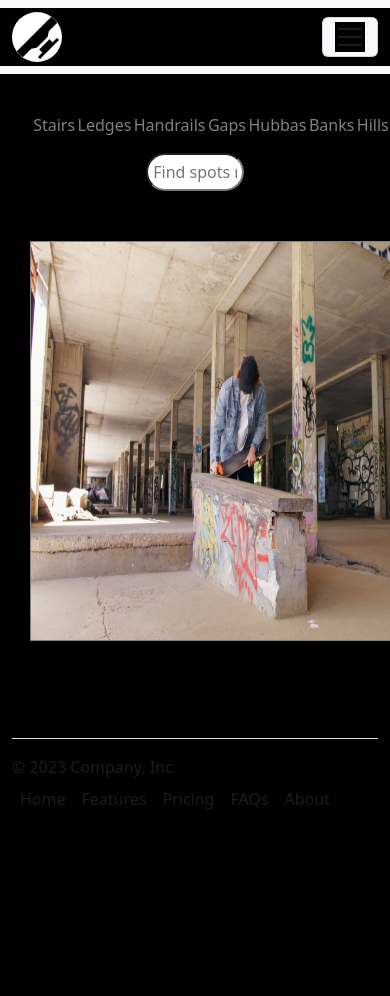
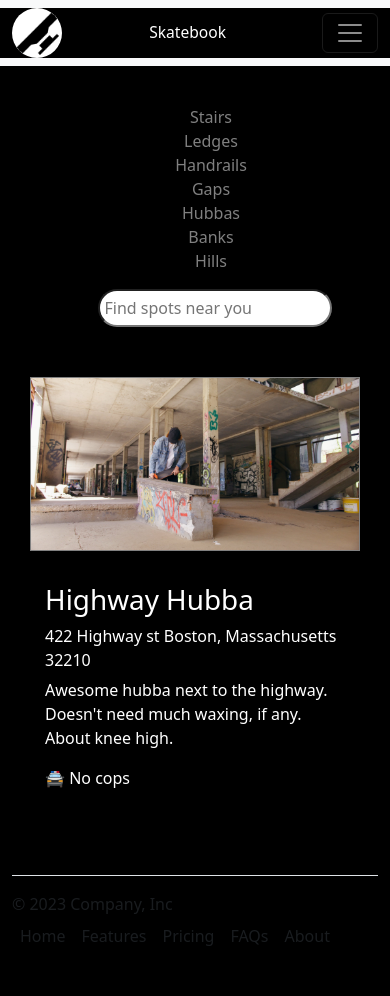
Before and after one commit to FranklinJamesJones89/SkateBook, a Django app: page /spot/1/ in a window 390 px wide; the page is wider, and only the part inside the window is pictured. Before the commit the page ends 809 px from the top of that part, so only its background shows below. Run offline with Django 4.2, Linux system fonts and the light colour scheme; data comes from the database, SQL or seed files in the repository; some libraries are stand-ins or nearby versions.

Commit message:
Implement responsive design

```diff
--- a/skatebooks/static/skatebooks/css/styles.css
+++ b/skatebooks/static/skatebooks/css/styles.css
@@ -18,12 +18,10 @@
 }
 
 .navbar-brand {
-	color: var(--white);
+	font-size: 5vw;
+	color: red;
 }
 
-.nav-item a {
-	color: var(--white);
-}
 
 .dropdown-menu {
 	background-color:var(--black);
@@ -55,6 +53,13 @@
 	list-style: none;
 }
 
+@media (max-width: 1000px) {
+	.index-list-container {
+		display: block;
+		text-align: center;
+	}
+}
+
 .index-list-container a {
 	text-decoration: none;
 	color: var(--grey);
@@ -62,7 +67,7 @@
 
 .index-form {
 	margin: 3%  auto;
-	width: 25%;
+	width: 50%;
 }
 
 .index-form input {
@@ -74,6 +79,12 @@
 	padding: 5px;
 }
 
+@media (max-width: 1000px) {
+	.index-form input {
+		width: 60vw;
+	}
+}
+
 .index-spots-container {
 	display: grid;
 	grid-template-columns: 1fr 1fr 1fr;
@@ -81,6 +92,17 @@
 	width: 90%;
 	color: var(--white);
 
+}
+
+@media (max-width: 1000px) {
+	.index-spots-container {
+		margin-top: 5%;
+		display: block;
+	}
+
+	.index-spots-container div {
+		margin-top: 10%;
+	}
 }
 
 .index-spots-container span a {
@@ -130,6 +152,17 @@
 	display: flex;
 }
 
+@media (max-width: 1000px) {
+	.spot-container {
+		display: block;
+	}
+
+	.spot-image-container img {
+		width: 100%;
+		height: 100%;
+	}
+}
+
 .spot-image {
 	width: 500px;
 	height: 400px;
--- a/skatebooks/templates/skatebooks/components/forms/search_form.html
+++ b/skatebooks/templates/skatebooks/components/forms/search_form.html
@@ -1,10 +1,12 @@
 <!-- Categories -->
 <div class="index-category-container">
+
 <ul class="index-list-container">
 {% for category in categories %}
 <li><a href="{% url 'skatebooks:categories' category.id %}">{{ category.name }}</a></li>
 {% endfor %}
 </ul>
+
 </div>
 
 <!-- Search Categories -->
--- a/skatebooks/templates/skatebooks/components/navbar.html
+++ b/skatebooks/templates/skatebooks/components/navbar.html
@@ -1,10 +1,10 @@
 {% load static %}
 
-<nav class="navbar navbar-expand-lg bg-body-tertiary">
+<nav class="navbar navbar-dark navbar-expand-lg bg-body-tertiary">
   <div class="container-fluid">
-    <img class="navbar-img" src="{% static 'skatebooks/img/skate.png' %}">
-    <a style="font-size: 2em;" class="navbar-brand" href="{% url 'skatebooks:index' %}">Skatebook</a>
-    <button class="navbar-toggler bg-light" type="button" data-bs-toggle="collapse" data-bs-target="#navbarSupportedContent" aria-controls="navbarSupportedContent" aria-expanded="false" aria-label="Toggle navigation">
+  <img class="navbar-img" src="{% static 'skatebooks/img/skate.png' %}">
+  <a class="navbar-brand" style="font-size: 4vw;" href="{% url 'skatebooks:index' %}">Skatebook</a>
+    <button class="navbar-toggler" type="button" data-bs-toggle="collapse" data-bs-target="#navbarSupportedContent" aria-controls="navbarSupportedContent" aria-expanded="false" aria-label="Toggle navigation">
       <span class="navbar-toggler-icon"></span>
     </button>
     <div class="collapse navbar-collapse" id="navbarSupportedContent">
@@ -19,7 +19,7 @@
           <a class="nav-link dropdown-toggle" href="#" role="button" data-bs-toggle="dropdown" aria-expanded="false">
             Dropdown
           </a>
-          <ul style="background-color: var(--black);" class="dropdown-menu">
+          <ul class="dropdown-menu">
             <li><a class="dropdown-item" href="#">Action</a></li>
             <li><a class="dropdown-item" href="#">Another action</a></li>
             <li><hr class="dropdown-divider"></li>
--- a/skatebooks/templates/skatebooks/spot.html
+++ b/skatebooks/templates/skatebooks/spot.html
@@ -5,7 +5,7 @@
 {% include 'skatebooks/components/forms/search_form.html' %}
 
 <div class="spot-container">
-<div>
+<div class="spot-image-container">
   <img class="spot-image" src="{{ spot.image.url }}">
 </div>
 
```
